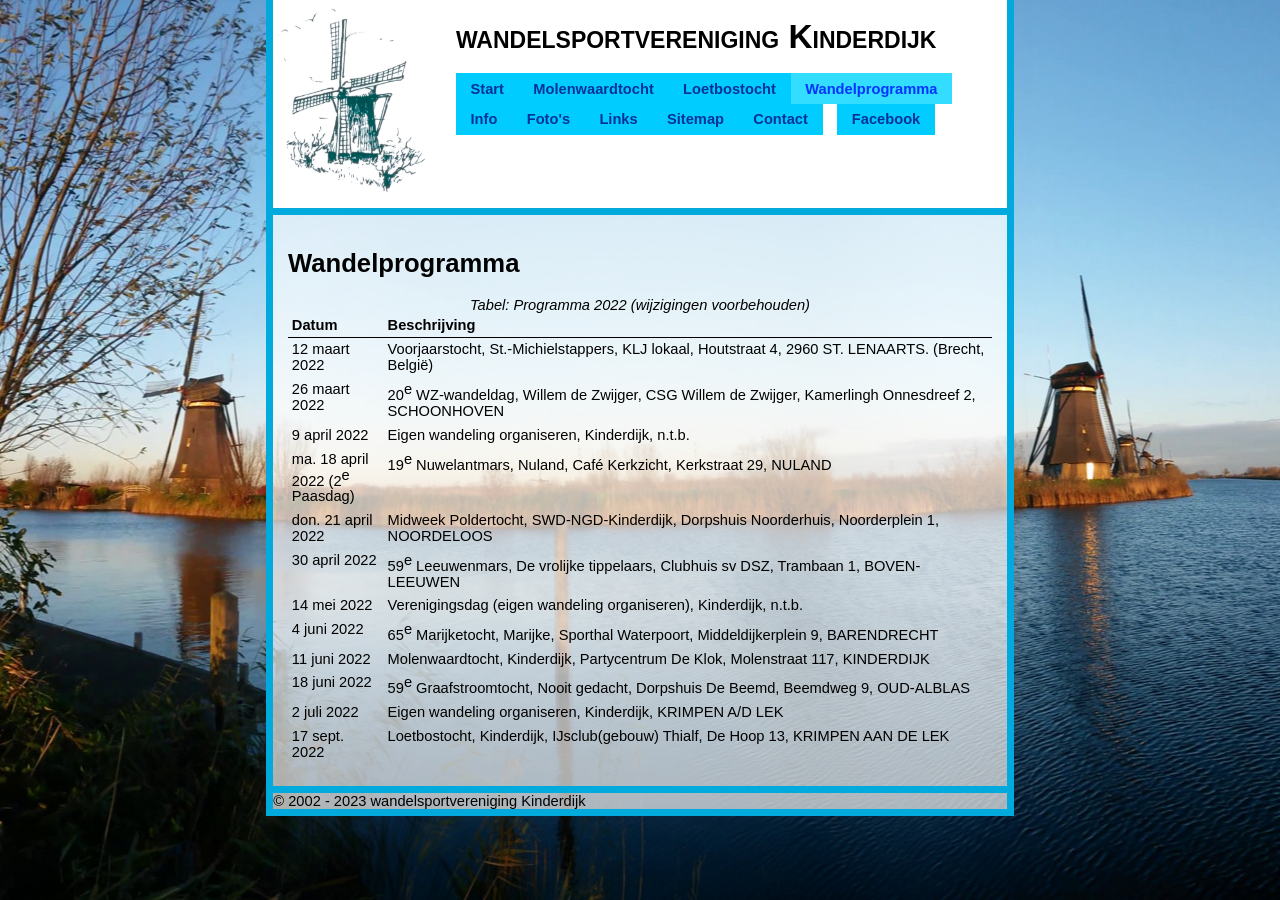
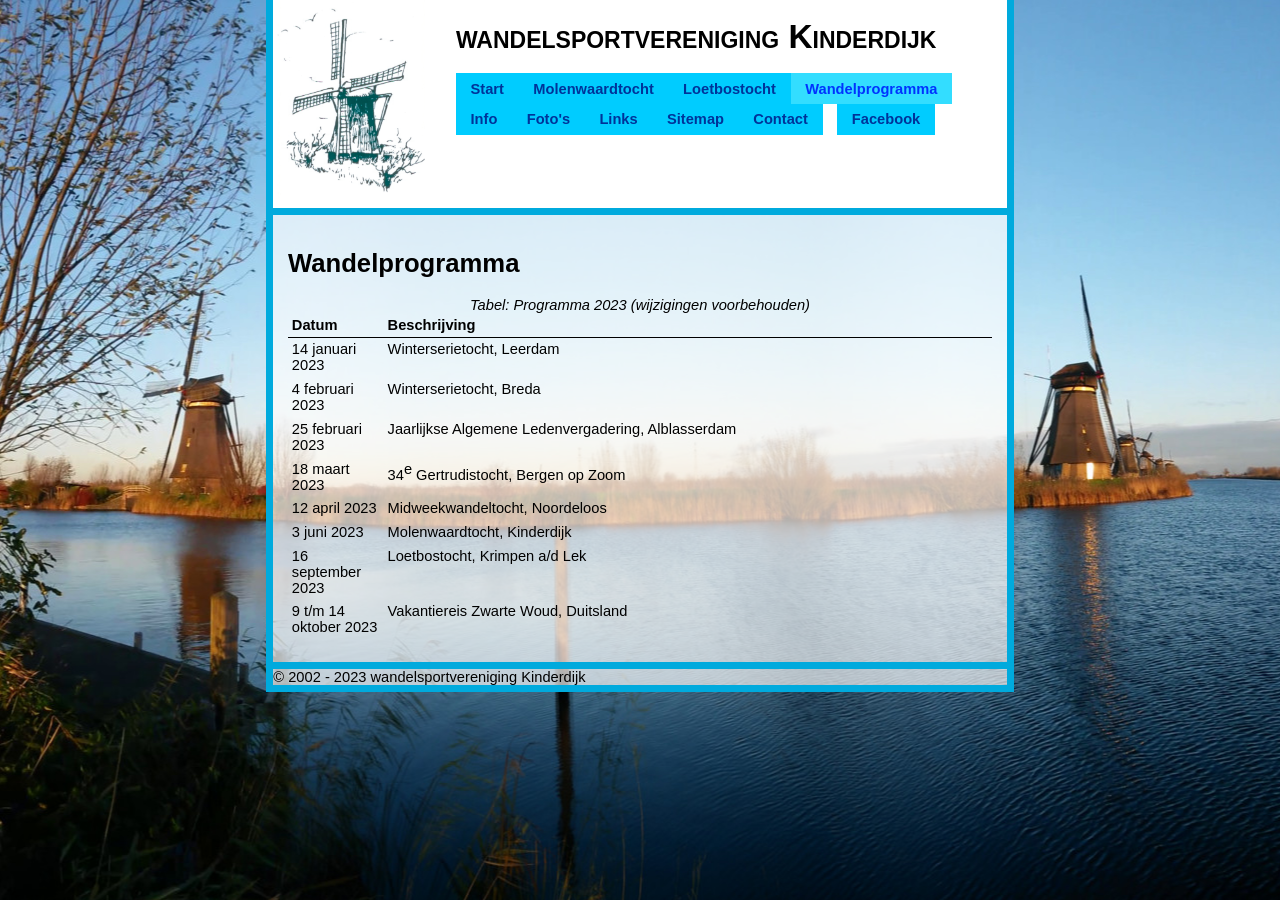
Before and after one commit to jvisser84/www.wsvkinderdijk.nl, a Jekyll site: the page built from docs/wandelprogramma.html, in a window 1280 px wide. Built offline with Jekyll 4.4.1, drawn with Linux system fonts in a browser that asks for light colours.

Commit message:
Wandelprogramma en data en prijzen aangepast naar 2023.

```diff
--- a/docs/_data/wandelprogramma.yml
+++ b/docs/_data/wandelprogramma.yml
@@ -1,36 +1,24 @@
-- name: Voorjaarstocht, St.-Michielstappers
-  date: 12 maart 2022
-  location: KLJ lokaal, Houtstraat 4, 2960 ST. LENAARTS. (Brecht, Belgi&euml;)
-- name: 20<sup>e</sup> WZ-wandeldag, Willem de Zwijger
-  date: 26 maart 2022
-  location: CSG Willem de Zwijger, Kamerlingh Onnesdreef 2, SCHOONHOVEN
-- name: Eigen wandeling organiseren, Kinderdijk
-  date: 9 april 2022
-  location: n.t.b.
-- name: 19<sup>e</sup> Nuwelantmars, Nuland
-  date: ma. 18 april 2022 (2<sup>e</sup> Paasdag)
-  location: Caf&eacute; Kerkzicht, Kerkstraat 29, NULAND
-- name: Midweek Poldertocht, SWD-NGD-Kinderdijk
-  date: don. 21 april 2022
-  location: Dorpshuis Noorderhuis, Noorderplein 1, NOORDELOOS
-- name: 59<sup>e</sup> Leeuwenmars, De vrolijke tippelaars
-  date: 30 april 2022
-  location: Clubhuis sv DSZ, Trambaan 1, BOVEN-LEEUWEN
-- name: Verenigingsdag (eigen wandeling organiseren), Kinderdijk
-  date: 14 mei 2022
-  location: n.t.b.
-- name: 65<sup>e</sup> Marijketocht, Marijke
-  date: 4 juni 2022
-  location: Sporthal Waterpoort, Middeldijkerplein 9, BARENDRECHT
-- name: Molenwaardtocht, Kinderdijk
-  date: 11 juni 2022
-  location: Partycentrum De Klok, Molenstraat 117, KINDERDIJK
-- name: 59<sup>e</sup> Graafstroomtocht, Nooit gedacht
-  date: 18 juni 2022
-  location: Dorpshuis De Beemd, Beemdweg 9, OUD-ALBLAS
-- name: Eigen wandeling organiseren, Kinderdijk
-  date: 2 juli 2022
-  location: KRIMPEN A/D LEK
-- name: Loetbostocht, Kinderdijk
-  date: 17 sept. 2022
-  location: IJsclub(gebouw) Thialf, De Hoop 13, KRIMPEN AAN DE LEK
+- name: Winterserietocht
+  location: Leerdam
+  date: 14 januari 2023
+- name: Winterserietocht
+  location: Breda
+  date: 4 februari 2023
+- name: Jaarlijkse Algemene Ledenvergadering
+  location: Alblasserdam
+  date: 25 februari 2023
+- name: 34<sup>e</sup> Gertrudistocht
+  location: Bergen op Zoom
+  date: 18 maart 2023
+- name: Midweekwandeltocht
+  location: Noordeloos
+  date: 12 april 2023
+- name: Molenwaardtocht
+  location: Kinderdijk
+  date: 3 juni 2023
+- name: Loetbostocht
+  location: Krimpen a/d Lek
+  date: 16 september 2023
+- name: Vakantiereis Zwarte Woud
+  location: Duitsland
+  date: 9 t/m 14 oktober 2023
--- a/docs/loetbostocht.md
+++ b/docs/loetbostocht.md
@@ -3,7 +3,7 @@ layout: default
 title: Loetbostocht
 permalink: /loetbostocht
 ---
-### Zaterdag 17 september 2022
+### Zaterdag 16 september 2023
 
 #### Krimpen aan de Lek
 
@@ -13,8 +13,8 @@ Organisatie:       | Wandelsportvereniging Kinderdijk
 Afstanden:         | 5 - 10 - 15 - 20 - 30 km
 Startplaats:       | IJsclub(gebouw) de Thialf, De Hoop 13, Krimpen aan de Lek
 Start- & eindtijd: | Vanaf 8:00 uur. Binnen zijn om 17.00 uur.
-Inschrijfgeld:     | &euro; 2,50 (leden erkende (binnen- en buitenlandse) bonden);
-                   | &euro; 3,50 (voor niet-leden)
+Inschrijfgeld:     | &euro; 3,00 (leden erkende (binnen- en buitenlandse) bonden);
+                   | &euro; 4,00 (voor niet-leden)
 Inlichtingen:      | mevr. M. Visser-Ek - tel. +31 (0)78-<span id="dummy">DUMMY</span>6158<span id="dummy">DUMMY</span>842
 E-mail:            | <span id="mail-algemeen"></span>
 Parkeergelegenheid: | Parkeren bij Sporthal de Walvis, Groenland 37 in Krimpen aan de Lek.
--- a/docs/molenwaardtocht.md
+++ b/docs/molenwaardtocht.md
@@ -3,7 +3,7 @@ layout: default
 title: Molenwaardtocht
 permalink: /molenwaardtocht
 ---
-### Zaterdag 11 juni 2022
+### Zaterdag 3 juni 2023
 
 Nergens in de wereld vind je nog zoveel molens bij elkaar als in het dorpje Kinderdijk.
 Zo rond 1740 zijn hier 19 molens gebouwd, die tot op heden goed zijn onderhouden en nog in bedrijf zijn.
--- a/docs/wandelprogramma.html
+++ b/docs/wandelprogramma.html
@@ -4,7 +4,7 @@ title: Wandelprogramma
 permalink: /wandelprogramma
 ---
 <table class="activiteiten" border="0">
-  <caption>Programma 2022 (wijzigingen voorbehouden)</caption>
+  <caption>Programma 2023 (wijzigingen voorbehouden)</caption>
   <thead>
     <tr>
       <th class="datum">Datum</th>
```
